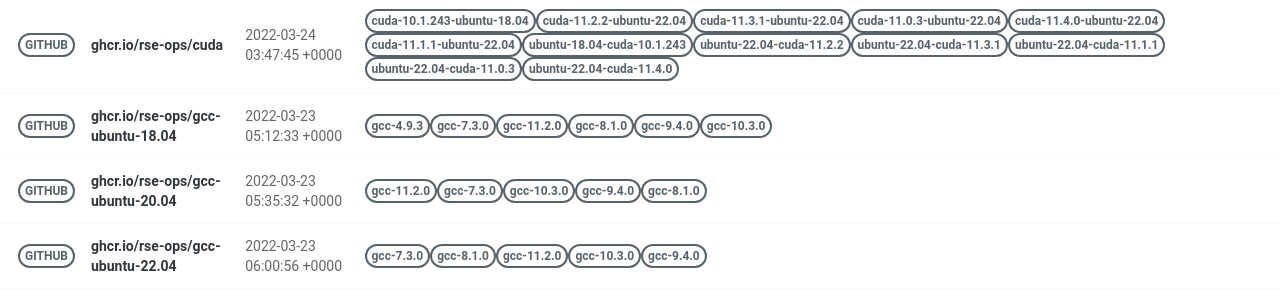
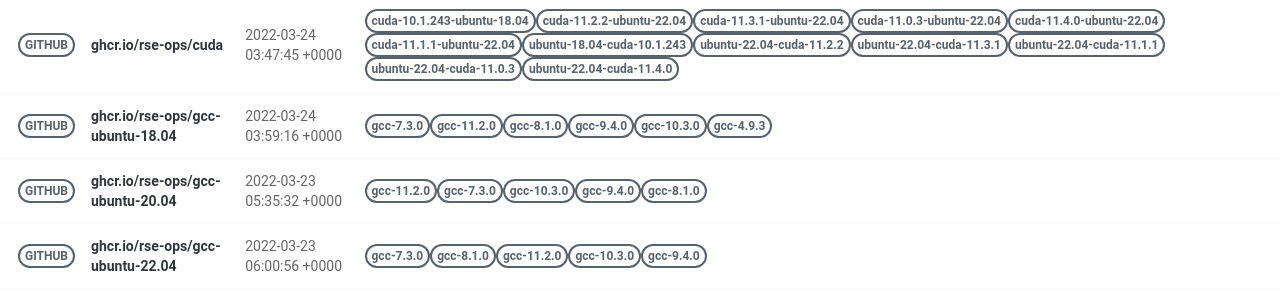
Before and after one commit to rse-ops/docker-images, a Jekyll site: the page built from pages/index.md, in a window 1280 px wide. Shown: the part 498-798 px from the top of the page. Built offline with Jekyll 4.4.1, drawn with Linux system fonts in a browser that asks for light colours; nearby versions of some CDN libraries.

Commit message:
Automated push to update library 2022-03-24

```diff
--- a/_library/ghcr.io-rse-ops-gcc-ubuntu-18.04.md
+++ b/_library/ghcr.io-rse-ops-gcc-ubuntu-18.04.md
@@ -1,14 +1,11 @@
 ---
 layout: container
 name: ghcr.io/rse-ops/gcc-ubuntu-18.04
-updated_at: 2022-03-23 05:12:33.952482
+updated_at: 2022-03-24 03:59:16.763864
 
 
 container_url: https://github.com/orgs/rse-ops/packages/container/package/gcc-ubuntu-18.04
 versions:
- - tag: gcc-4.9.3
-   dockerfile: https://github.com/rse-ops/docker-images/blob/main/ubuntu/gcc/Dockerfile
-   manifest: https://crane.ggcr.dev/manifest/ghcr.io/rse-ops/gcc-ubuntu-18.04:gcc-4.9.3
  - tag: gcc-7.3.0
    dockerfile: https://github.com/rse-ops/docker-images/blob/main/ubuntu/gcc/Dockerfile
    manifest: https://crane.ggcr.dev/manifest/ghcr.io/rse-ops/gcc-ubuntu-18.04:gcc-7.3.0
```
Also changed, not shown: other parts of _library/ghcr.io-rse-ops-gcc-ubuntu-18.04.md (+3 -0 lines).
